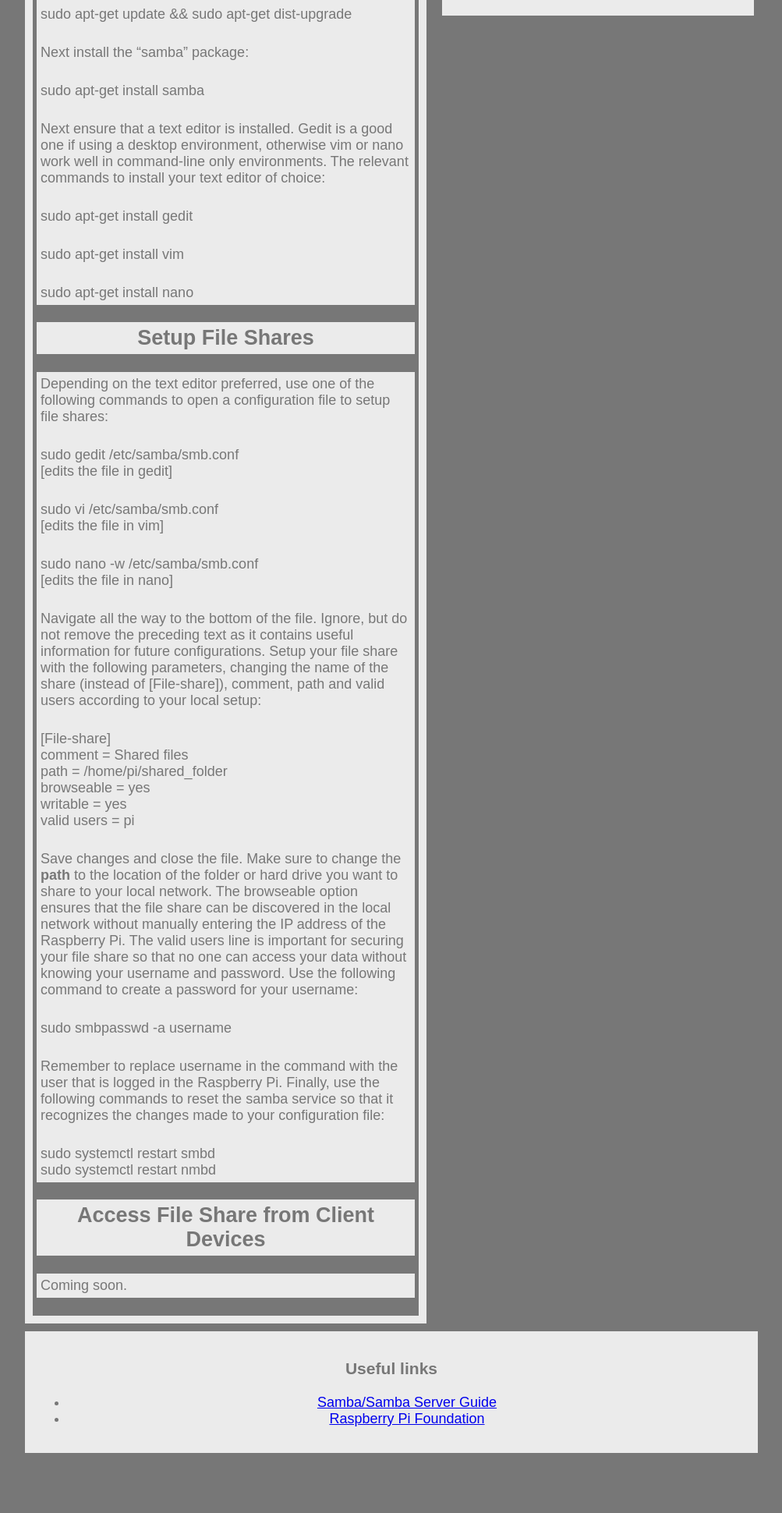
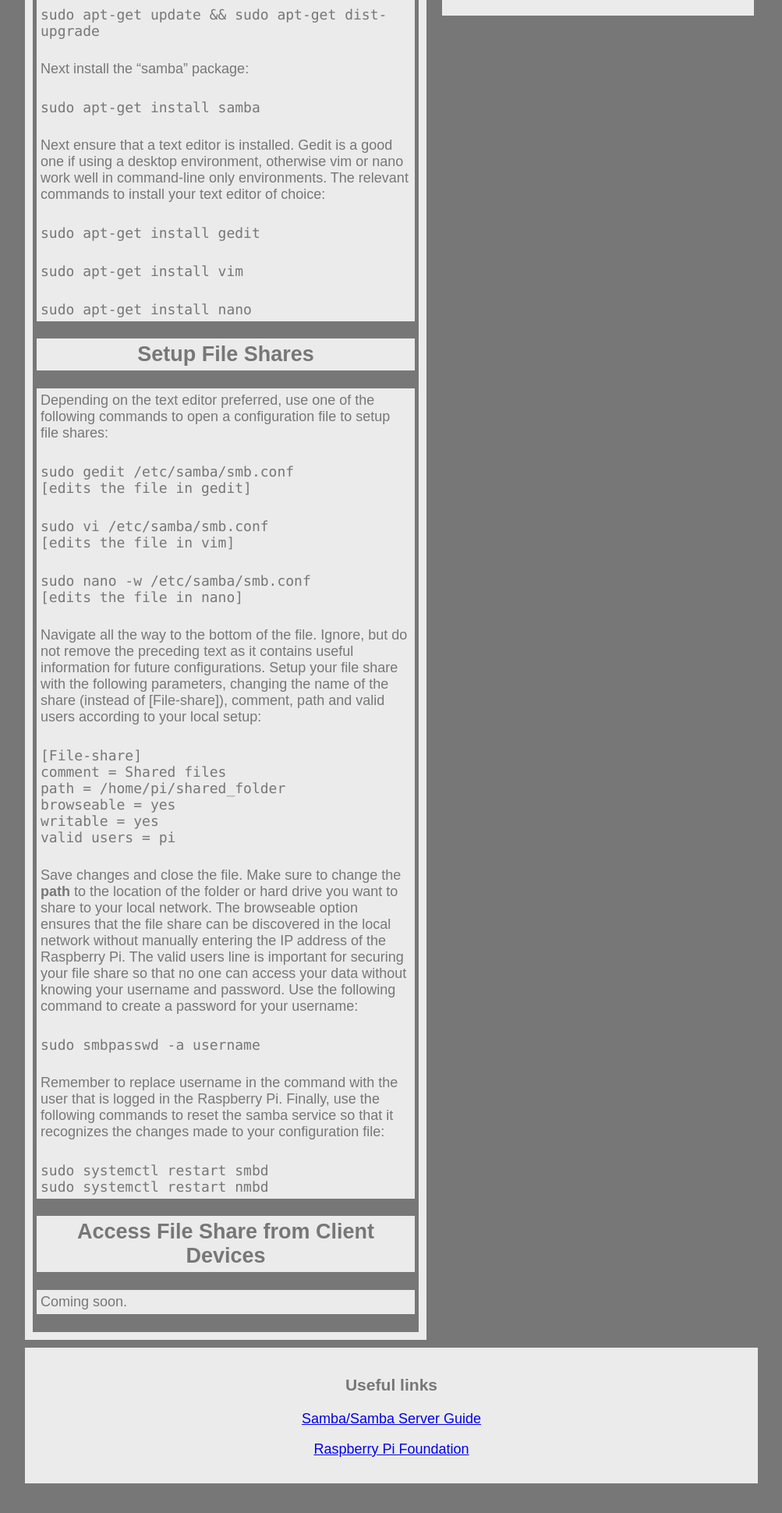
Before and after one commit to dentechy/Raspberry-Pi-File-Server-Tutorial, a plain HTML site: page index.html in a window 1280 px wide. Shown: the part 792-2732 px from the top of the page at 78% size, without its empty margins (28-1031 px from the left). Before the commit the page ends 2705 px from the top, so only its background shows below. Drawn offline with Linux system fonts and the light colour scheme.

Commit message:
adds clickable links and small tweaks to font

```diff
--- a/index.html
+++ b/index.html
@@ -12,16 +12,16 @@
         </header>
         <nav>
             <h3>Contents</h3>
-                <a href="#">The Initial Setup</a> |
-                <a href="#">Install Required Software</a> |
-                <a href="#">Setup File Shares</a> |
-                <a href="#">Access File Share from Client Devices</a>
+                <a href="index.html#initial">The Initial Setup</a> |
+                <a href="index.html#install">Install Required Software</a> |
+                <a href="index.html#file-share">Setup File Shares</a> |
+                <a href="index.html#client">Access File Share from Client Devices</a>
         </nav>
 
         <div class="section">
 
         <div class="article">
-        <h2>The Initial Setup</h2>
+          <h2 id="initial"><a name="initial"></a>The Initial Setup</h2>
 
         <div class="paragraph">
         <p>This guide has been developed and tested on a Raspberry Pi 2 running Raspbian, based on Debian 8 “Jessie”. The Raspberry Pi Foundation’s website (<a href="https://www.raspberrypi.org/downloads/noobs/" target="_blank">link</a>) has an easy to setup installer called NOOBS, short for New Out Of the Box Software. For this setup, you will need to connect your Raspberry Pi to a power source (capable of at least 2A, especially for directly connected hard drives), a monitor, mouse and keyboard. Advanced users can proceed using SSH, if setup on their system.</p>
@@ -29,42 +29,42 @@
         <p>Once you complete this tutorial, you will be able to access files stored on your Raspberry Pi through your smartphone or computer (compatible with Android, iOS, Windows, Linux, macOS).</p>
         </div>
 
-        <h2>Install Required Software</h2>
+        <h2 id="install"><a name="install"></a>Install Required Software</h2>
 
         <div class="paragraph">
         <p>Open the terminal and run the following command to ensure all packages are up to date:</p>
 
-        <p>sudo apt-get update && sudo apt-get dist-upgrade</p>
+        <p id="code">sudo apt-get update && sudo apt-get dist-upgrade</p>
 
         <p>Next install the “samba” package:</p>
 
-        <p>sudo apt-get install samba</p>
+        <p id="code">sudo apt-get install samba</p>
 
         <p>Next ensure that a text editor is installed. Gedit is a good one if using a desktop environment, otherwise vim or nano work well in command-line only environments. The relevant commands to install your text editor of choice:</p>
 
-        <p>sudo apt-get install gedit</p>
-        <p>sudo apt-get install vim</p>
-        <p>sudo apt-get install nano</p>
+        <p id="code">sudo apt-get install gedit</p>
+        <p id="code">sudo apt-get install vim</p>
+        <p id="code">sudo apt-get install nano</p>
 
         </div>
 
-        <h2>Setup File Shares</h2>
+        <h2 id="file-share"><a name="file-share"></a>Setup File Shares</h2>
 
         <div class="paragraph">
         <p>Depending on the text editor preferred, use one of the following commands to open a configuration file to setup file shares:</p>
 
-        <p>sudo gedit /etc/samba/smb.conf
+        <p id="code">sudo gedit /etc/samba/smb.conf
         <br>[edits the file in gedit]</p>
 
-        <p>sudo vi /etc/samba/smb.conf
+        <p id="code">sudo vi /etc/samba/smb.conf
         <br>[edits the file in vim]</p>
 
-        <p>sudo nano -w /etc/samba/smb.conf
+        <p id="code">sudo nano -w /etc/samba/smb.conf
         <br>[edits the file in nano]</p>
 
         <p>Navigate all the way to the bottom of the file. Ignore, but do not remove the preceding text as it contains useful information for future configurations. Setup your file share with the following parameters, changing the name of the share (instead of [File-share]), comment, path and valid users according to your local setup:</p>
 
-        <p>[File-share]
+        <p id="code">[File-share]
         <br>comment = Shared files
         <br>path = /home/pi/shared_folder
         <br>browseable = yes
@@ -73,16 +73,16 @@
 
         <p>Save changes and close the file. Make sure to change the <strong>path</strong> to the location of the folder or hard drive you want to share to your local network. The browseable option ensures that the file share can be discovered in the local network without manually entering the IP address of the Raspberry Pi. The valid users line is important for securing your file share so that no one can access your data without knowing your username and password. Use the following command to create a password for your username:</p>
 
-        <p>sudo smbpasswd -a username</p>
+        <p id="code">sudo smbpasswd -a username</p>
 
         <p>Remember to replace username in the command with the user that is logged in the Raspberry Pi. Finally, use the following commands to reset the samba service so that it recognizes the changes made to your configuration file:</p>
 
-        <p>sudo systemctl restart smbd
+        <p id="code">sudo systemctl restart smbd
         <br>sudo systemctl restart nmbd</p>
 
         </div>
 
-        <h2>Access File Share from Client Devices</h2>
+        <h2 id="client"><a name="client"></a>Access File Share from Client Devices</h2>
 
         <div class="paragraph">
         <p>Coming soon.</p>
@@ -102,10 +102,8 @@
         <div class="footer">
             <h3>Useful links</h3>
 
-            <ul>
-                <li><a href="https://help.ubuntu.com/community/Samba/SambaServerGuide" target="_blank">Samba/Samba Server Guide</a></li>
-                <li><a href="https://www.raspberrypi.org/" target="_blank">Raspberry Pi Foundation</a></li>
-            </ul>
+                <p><a href="https://help.ubuntu.com/community/Samba/SambaServerGuide" target="_blank">Samba/Samba Server Guide</a></p>
+                <p><a href="https://www.raspberrypi.org/" target="_blank">Raspberry Pi Foundation</a></p>
         </div>
     </body>
 
--- a/style.css
+++ b/style.css
@@ -57,3 +57,7 @@ nav {
     padding: 15px;
     clear: both;
 }
+
+#code {
+    font-family: "Monaco";
+}
```
